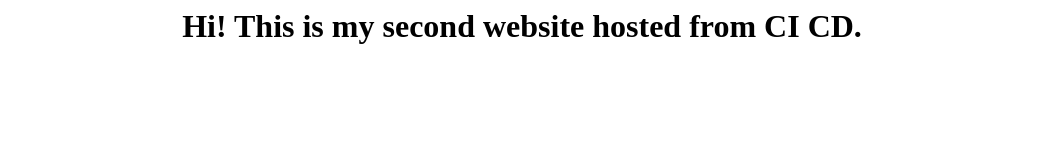
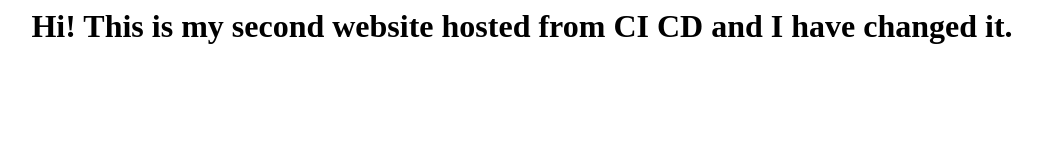
Before and after one commit to kishore1702/vodafoneideaAzure, a plain HTML site: page index.html in a window 1280 px wide. Shown: the whole page, without its empty margins (118-1160 px from the left). Drawn offline with Linux system fonts and the light colour scheme.

Commit message:
Update index.html

```diff
--- a/index.html
+++ b/index.html
@@ -1 +1 @@
-<center><h1>Hi! This is my second website hosted from CI CD.</h1></center>
+<center><h1>Hi! This is my second website hosted from CI CD and I have changed it.</h1></center>
```
